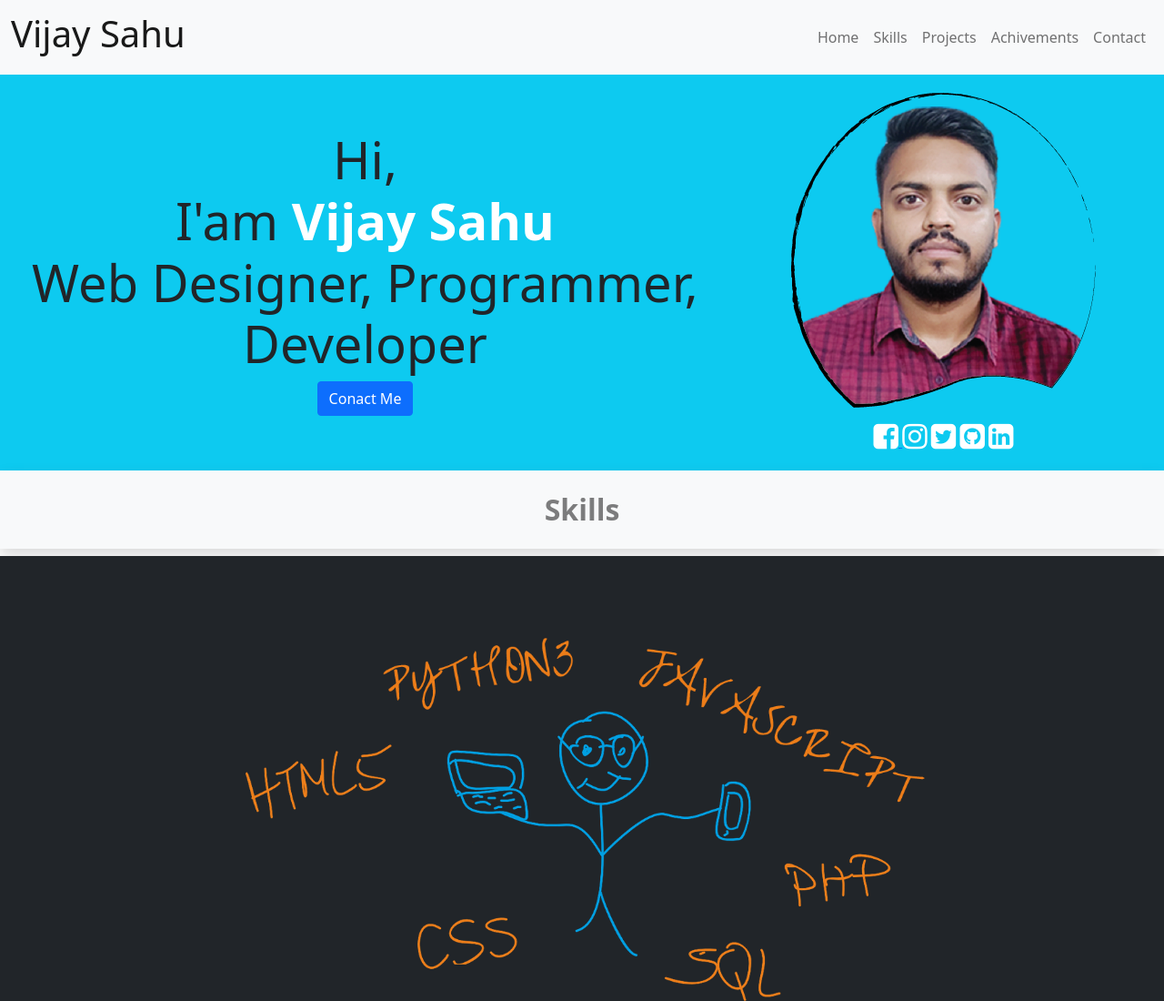
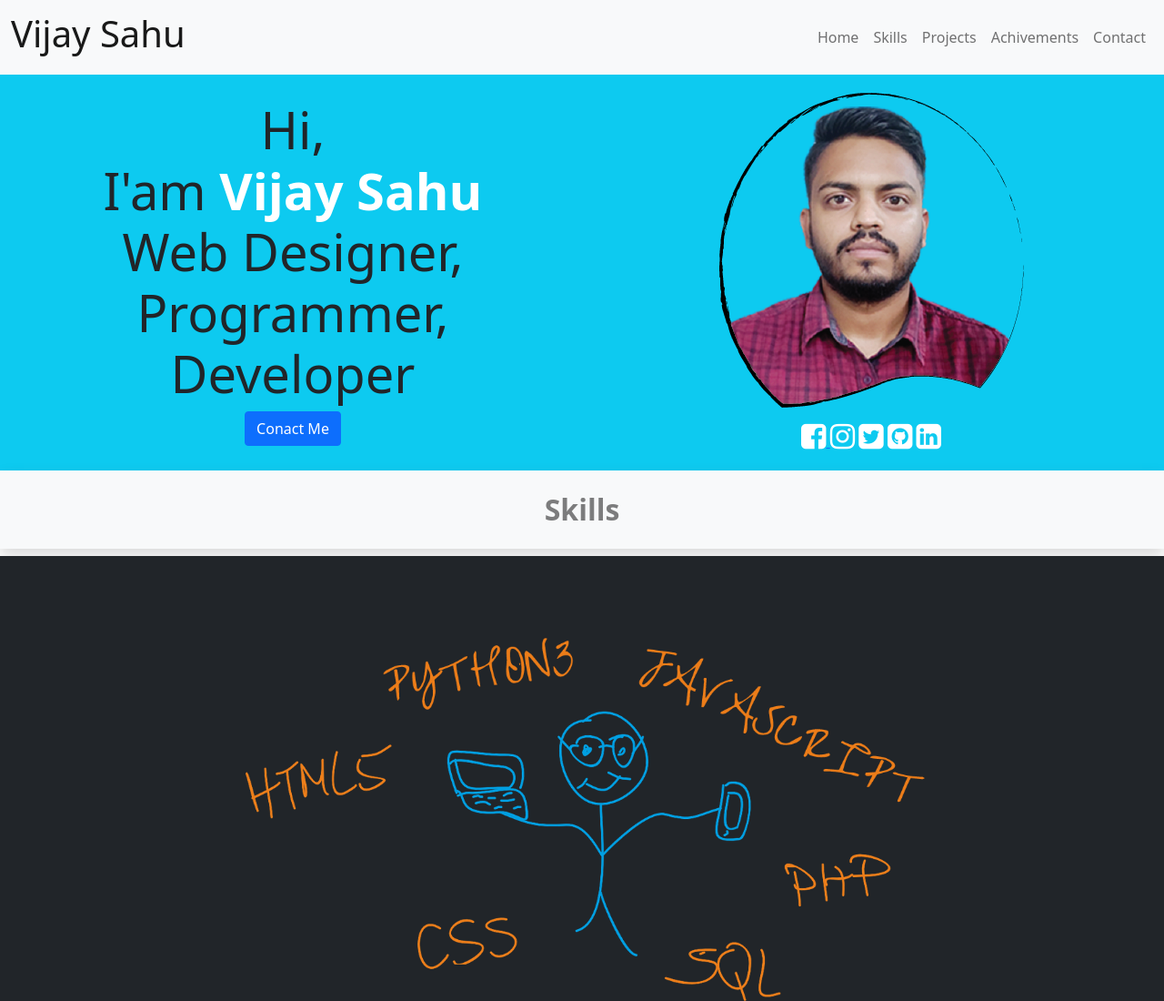
Before and after one commit to vijaysahuofficial/vijaysahuofficial.github.io, a plain HTML site: page index.html in a window 1280 px wide. Shown: the top 1100 px of the page at 91% size. Drawn offline with nearby package versions, Linux system fonts and the light colour scheme.

Commit message:
minor changes

```diff
--- a/index.html
+++ b/index.html
@@ -62,7 +62,7 @@
   </nav>
   <div class="bg-info d-flex justify-content-around align-items-center flex-column flex-sm-row p-1 ">
 
-    <div class="py-3 text-center col-md-7 order-2 order-md-1">
+    <div class="py-3 text-center col-md-5 order-2 order-md-1">
       <h2 class="display-4 text-center">Hi,<br>
         I'am
 
@@ -73,8 +73,8 @@
       </h2>
       <a href="#contact" class="btn btn-primary">Conact Me</a>
     </div>
-    <div class="py-3 col-md-4 order-1 order-md-2 text-center">
-      <img src="./assets/img/vijay.png" alt="Vijay Sahu" class="mb-3">
+    <div class="py-3 col-md-5 order-1 order-md-2 text-center">
+      <img src="./assets/img/vijay.png" alt="Vijay Sahu" class="mb-3 img-responsive">
       <div class="text-center">
         <a href="https://www.facebook.com/vijaysahuofficialpage" target="_blank">
           <i class="fa fa-2x fa-facebook-square text-white" aria-hidden="true"></i>
```
